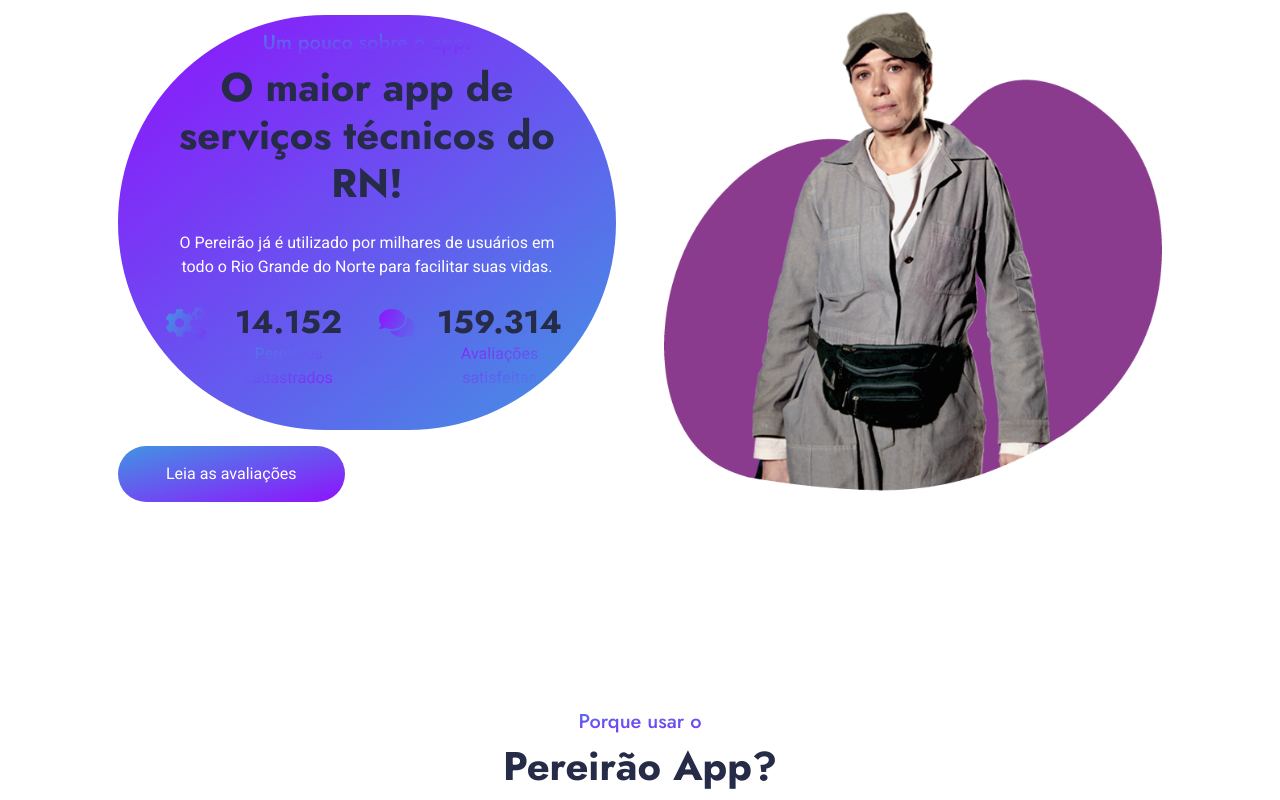
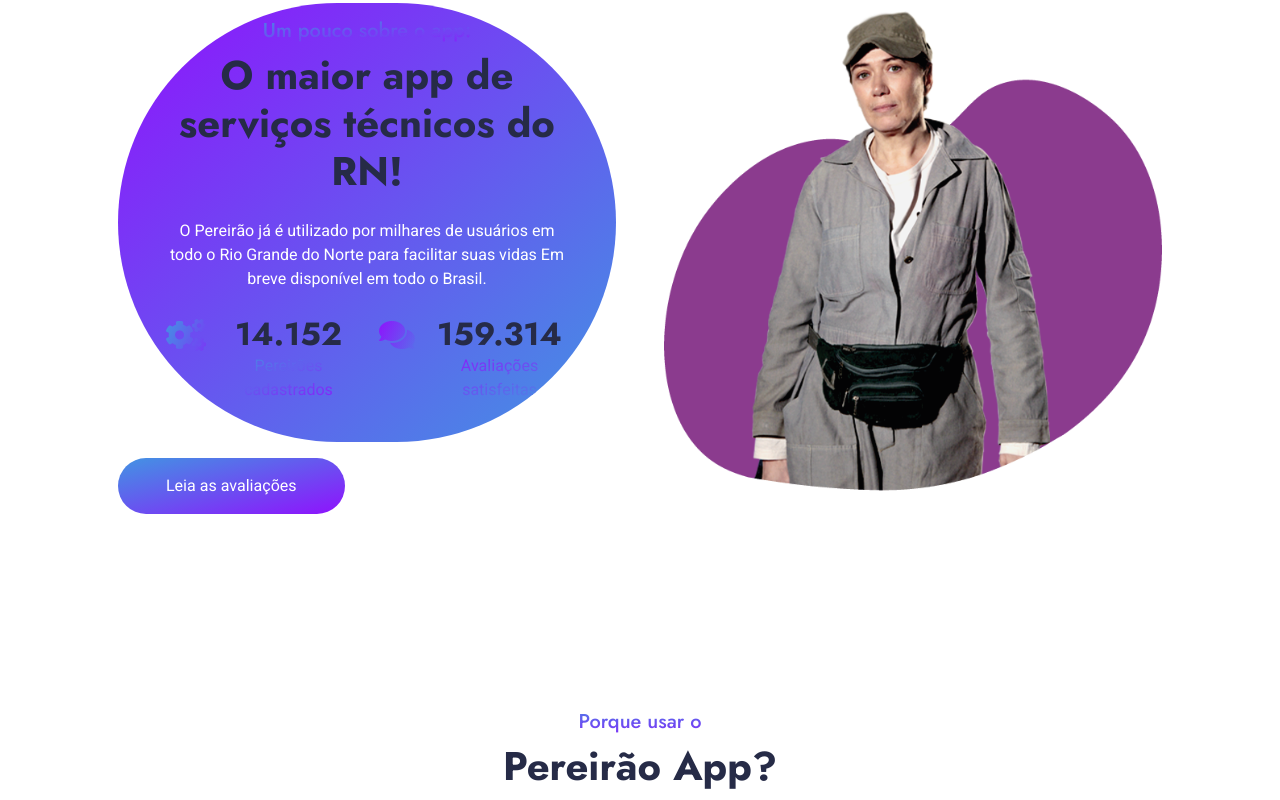
Before and after one commit to Antognani/pereirao, a plain HTML site: page index.html in a window 1280 px wide. Shown: the part 1533-2333 px from the top of the page. Drawn offline with nearby package versions, Linux system fonts and the light colour scheme.

Commit message:
Update index.html

```diff
--- a/index.html
+++ b/index.html
@@ -94,7 +94,7 @@
                     <div class="col-lg-6 wow fadeInUp" data-wow-delay="0.1s">
                         <h5 class="text-primary-gradient fw-medium">Um pouco sobre o app:</h5>
                         <h1 class="mb-4">O maior app de serviços técnicos do RN!</h1>
-                        <p class="mb-4">O Pereirão já é utilizado por milhares de usuários em todo o Rio Grande do Norte para facilitar suas vidas.</p>
+                        <p class="mb-4">O Pereirão já é utilizado por milhares de usuários em todo o Rio Grande do Norte para facilitar suas vidas Em breve disponível em todo o Brasil.</p>
                         <div class="row g-4 mb-4">
                             <div class="col-sm-6 wow fadeIn" data-wow-delay="0.5s">
                                 <div class="d-flex">
```
